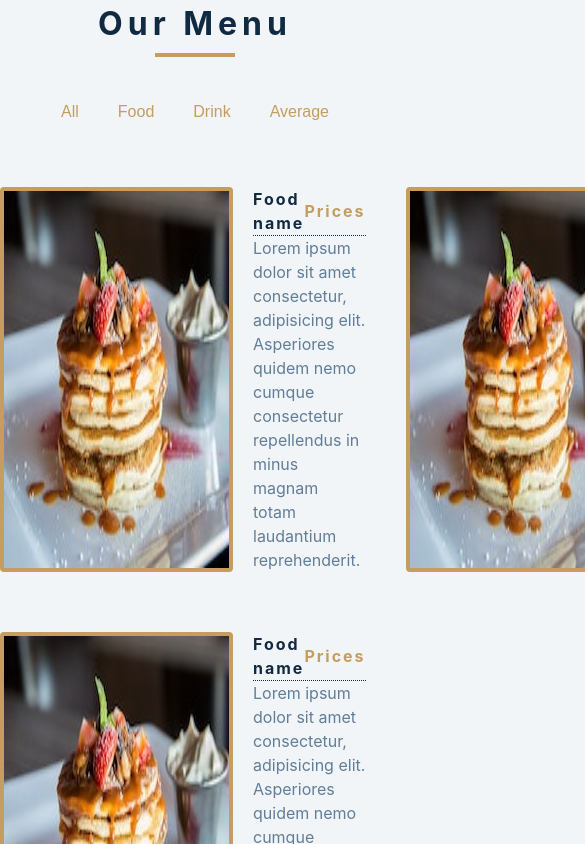
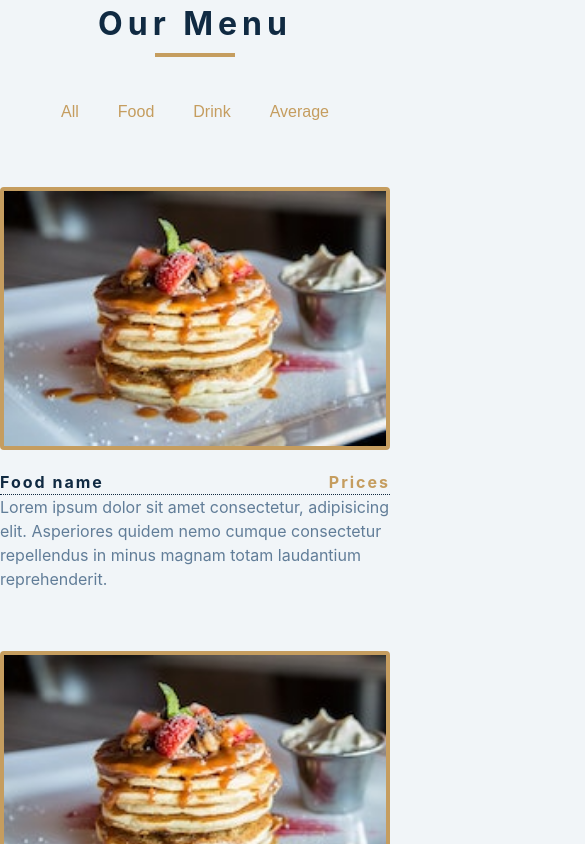
Before and after one commit to DoanhTran03/react-projects, a React (Vite) app: page / in a window 390 px wide. Shown: the top 844 px of the page, 585 px wide, since content can reach past the window. Built offline with nearby package versions, Linux system fonts and the light colour scheme.

Commit message:
Add responsive layout to CSS stylesheet

```diff
--- a/src/index.css
+++ b/src/index.css
@@ -35,6 +35,11 @@ h4 {
 .foodItem {
   display: flex;
   gap: 2rem;
+}
+@media screen and (max-width: 1024px){
+  .foodItem {
+    flex-direction: column;
+  }
 }
 .foodItem__img {
   border: 4px var(--primary-color) solid;
@@ -78,9 +83,15 @@ h4 {
 .menuGrid {
   grid-template-columns: 1fr 1fr;
   width: 100%;
-  max-width: 117rem;
+  max-width: 120rem;
   display: grid;
   gap: 6rem 4rem;
+}
+@media screen and (max-width: 1024px) {
+.menuGrid {
+  max-width: 60rem;
+  grid-template-columns: 1fr;
+}
 }
 /*Menu*/
 .menu {
```
